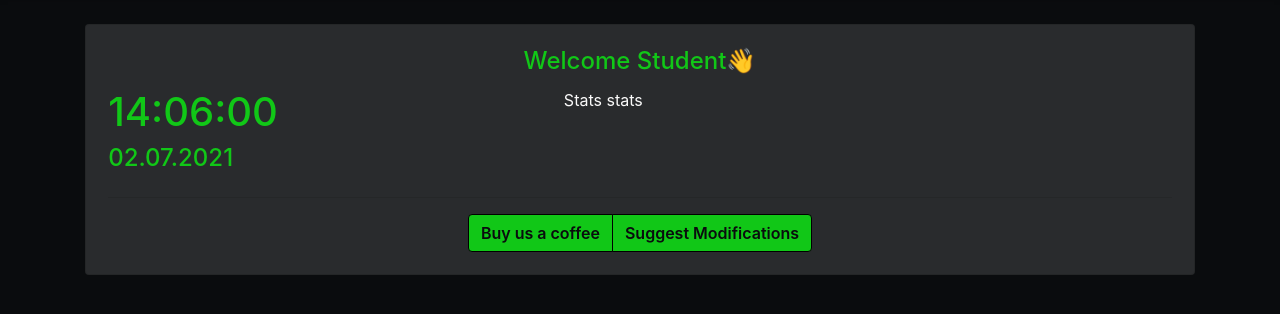
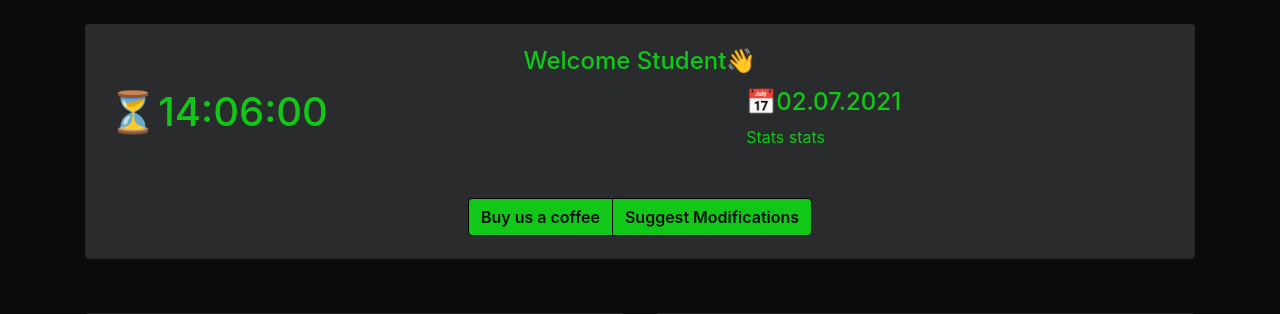
Before and after one commit to StudentAppRO/StudentApp-beta-old, a PHP site: page / in a window 1280 px wide. Shown: the part 56-370 px from the top of the page. Run offline with PHP 8.4, Linux system fonts and the light colour scheme; some libraries are stand-ins or nearby versions.

Commit message:
😮updated: welcome screen

```diff
--- a/StudentApp/index.html
+++ b/StudentApp/index.html
@@ -144,14 +144,16 @@ https://www.studyinternational.com/news/26-life-hacks-every-student-should-maste
                             <div class=" card-body ">
                                 <h4 class="card-title-green text-center ">Welcome Student👋</h4>
                                 <div class="row ">
-                                    <div class="col-5 ">
+                                    <div class="col-7">
                                         <!-- here display the time -->
-                                        <h1 id="time"><b>69:69</b></h1>
+
+                                        <h1 id="time">69:69</h1>
+                                    </div>
+                                    <div class="col-5">
+                                        <!-- here display some stats -->
+
                                         <h4 id="date">24.24.24</h4>
-                                    </div>
-                                    <div class="col-7 ">
-                                        <!-- here display some stats -->
-                                        <p class="card-text">
+                                        <p id="userLocation">
                                             Stats stats
                                         </p>
                                     </div>
@@ -210,6 +212,19 @@ https://www.studyinternational.com/news/26-life-hacks-every-student-should-maste
 
                             <div class="col-sm-6 col-6 ">
                                 <div class="card mb-6 shadow-md ">
+                                    <img src="src/assets/images/calendar.png " class="img-fluid " alt="Responsive image " />
+                                    <div class="card-body ">
+                                        <div class="d-flex flex-wrap align-items-center ">
+                                            <button onclick="window.location.href='schedule.html' ; " type="button " class="btn btn-outline-secondary btn-success btn-md btn-block ">
+                                                Schedule
+                                            </button>
+                                        </div>
+                                    </div>
+                                </div>
+                            </div>
+
+                            <div class="col-sm-6 col-6 ">
+                                <div class="card mb-6 shadow-md ">
                                     <img src="src/assets/images/books.png " class="img-fluid " alt="Responsive image " />
                                     <div class="card-body ">
                                         <div class="d-flex flex-wrap align-items-center ">
@@ -223,11 +238,11 @@ https://www.studyinternational.com/news/26-life-hacks-every-student-should-maste
 
                             <div class="col-sm-6 col-6 ">
                                 <div class="card mb-6 shadow-md ">
-                                    <img src="src/assets/images/calendar.png " class="img-fluid " alt="Responsive image " />
+                                    <img src="src/assets/images/online.png " class="img-fluid " alt="Responsive image " />
                                     <div class="card-body ">
                                         <div class="d-flex flex-wrap align-items-center ">
-                                            <button onclick="window.location.href='schedule.html' ; " type="button " class="btn btn-outline-secondary btn-success btn-md btn-block ">
-                                                Schedule
+                                            <button onclick="window.location.href='#' ; " type="button " class="btn btn-outline-secondary btn-success btn-md btn-block ">
+                                                Languages
                                             </button>
                                         </div>
                                     </div>
@@ -260,18 +275,7 @@ https://www.studyinternational.com/news/26-life-hacks-every-student-should-maste
                                 </div>
                             </div>
 
-                            <div class="col-sm-6 col-6 ">
-                                <div class="card mb-6 shadow-md ">
-                                    <img src="src/assets/images/online.png " class="img-fluid " alt="Responsive image " />
-                                    <div class="card-body ">
-                                        <div class="d-flex flex-wrap align-items-center ">
-                                            <button onclick="window.location.href='#' ; " type="button " class="btn btn-outline-secondary btn-success btn-md btn-block ">
-                                                Languages
-                                            </button>
-                                        </div>
-                                    </div>
-                                </div>
-                            </div>
+
 
                         </div>
                     </div>
--- a/StudentApp/src/assets/CSS/style.css
+++ b/StudentApp/src/assets/CSS/style.css
@@ -53,7 +53,8 @@ img {
 h1,
 h2,
 h3,
-h4 {
+h4,
+p {
     color: var(--green);
 }
 
--- a/StudentApp/src/assets/JS/core.js
+++ b/StudentApp/src/assets/JS/core.js
@@ -7,8 +7,7 @@ window.onload = function() {
      * It will be executed, when website is loaded.
      */
     getCurrentDate();
-    display_c();
-
+    getUserLocation();
 };
 
 $(window).load(function() {
@@ -53,8 +52,8 @@ function getCurrentDate() {
     if (second < 10) { second = '0' + second; }
     var time = hour + ':' + minute + ':' + second
 
-    document.getElementById('time').innerHTML = time;
-    document.getElementById('date').innerHTML = date;
+    document.getElementById('time').innerHTML = "⏳" + time;
+    document.getElementById('date').innerHTML = "📅" + date;
 
     //this basically makes the function to repeat itself every 1s
     refreshDate();
@@ -65,6 +64,21 @@ function refreshDate() {
     mytime = setTimeout('getCurrentDate()', refresh);
 }
 
+function getUserLocation() {
+    var requestUrl = "http://ip-api.com/json";
+
+    $.ajax({
+        url: requestUrl,
+        type: 'GET',
+        success: function(json) {
+            document.getElementById('userLocation').innerHTML = "🌍" + json.country;
+            console.log("My country is: " + json.country);
+        },
+        error: function(err) {
+            console.log("Request failed, error= " + err);
+        }
+    });
+}
 
 
 //outputs core.js performance miliseconds
```
